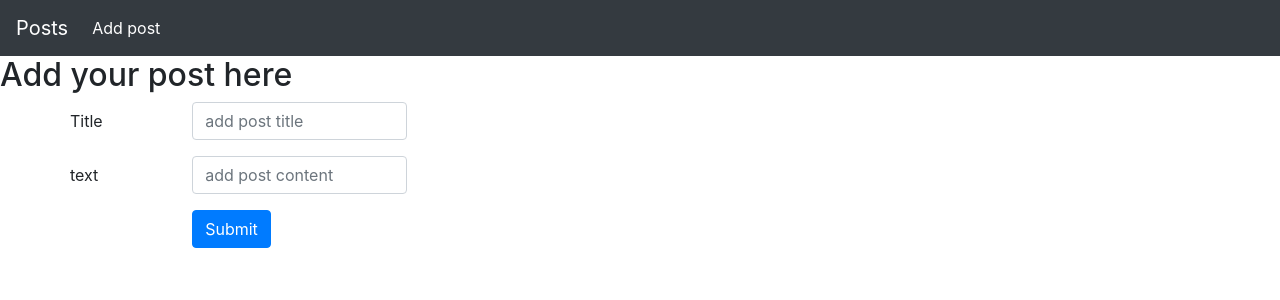
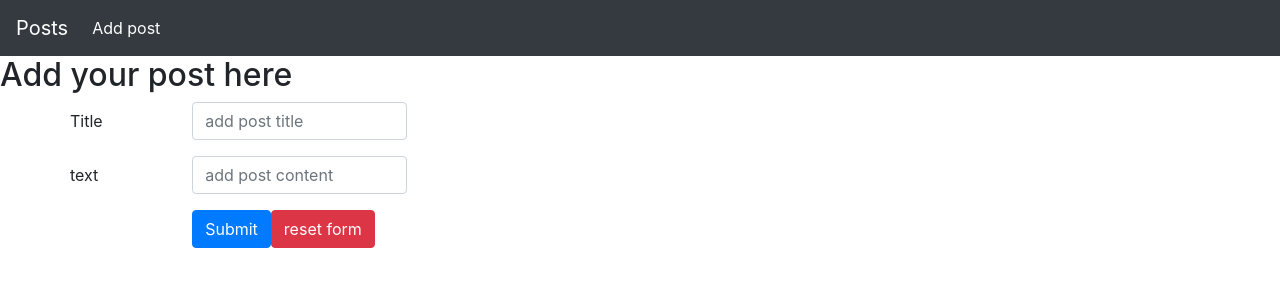
Before and after one commit to UrosPur/blog-app, a Vue app: page /add in a window 1280 px wide. Shown: the top 300 px of the page. Built offline with nearby package versions, Linux system fonts and the light colour scheme.

Commit message:
zadatak 5

```diff
--- a/src/pages/AddPost.vue
+++ b/src/pages/AddPost.vue
@@ -21,6 +21,7 @@
                     <div class="form-group row">
                         <div class="offset-4 col-8">
                             <button name="submit" type="submit" class="btn btn-primary">Submit</button>
+                            <button name="button" type="reset" class="btn btn-danger">reset form</button>
                         </div>
                     </div>
                 </form>
```
